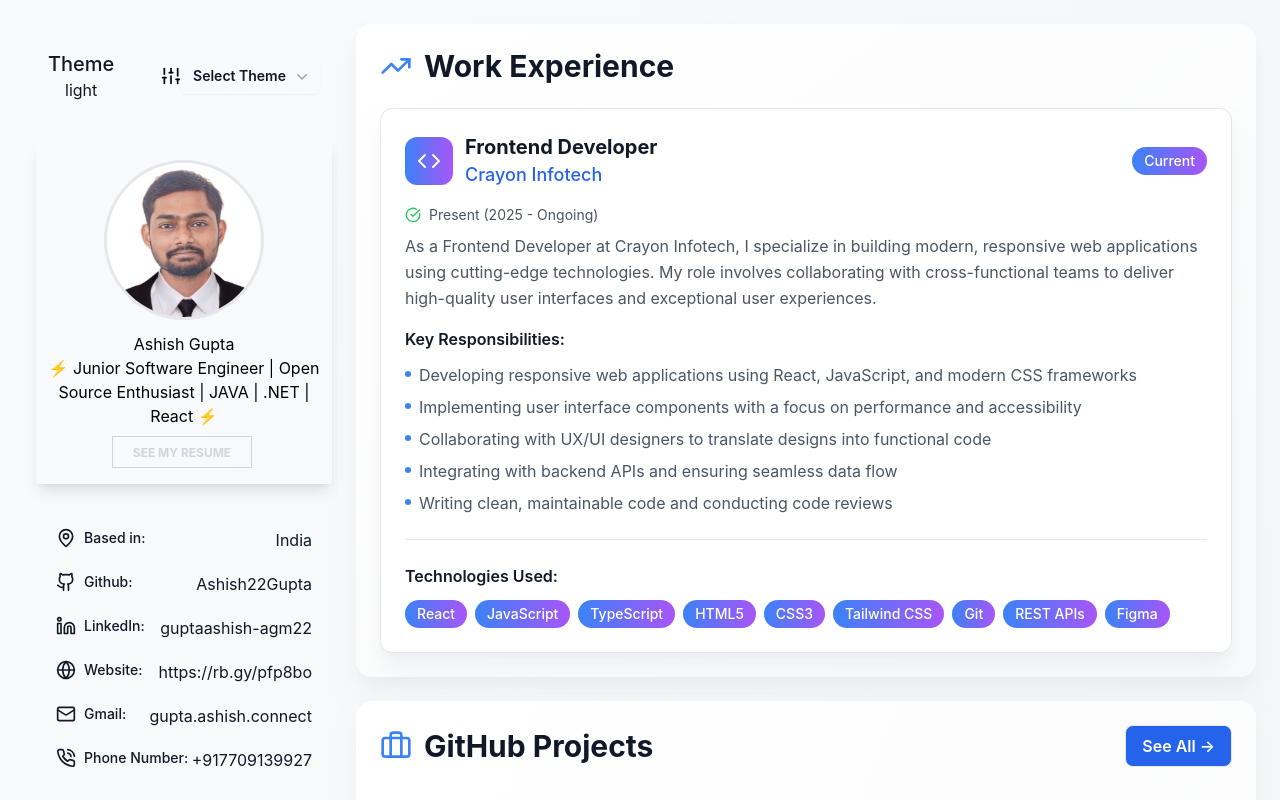
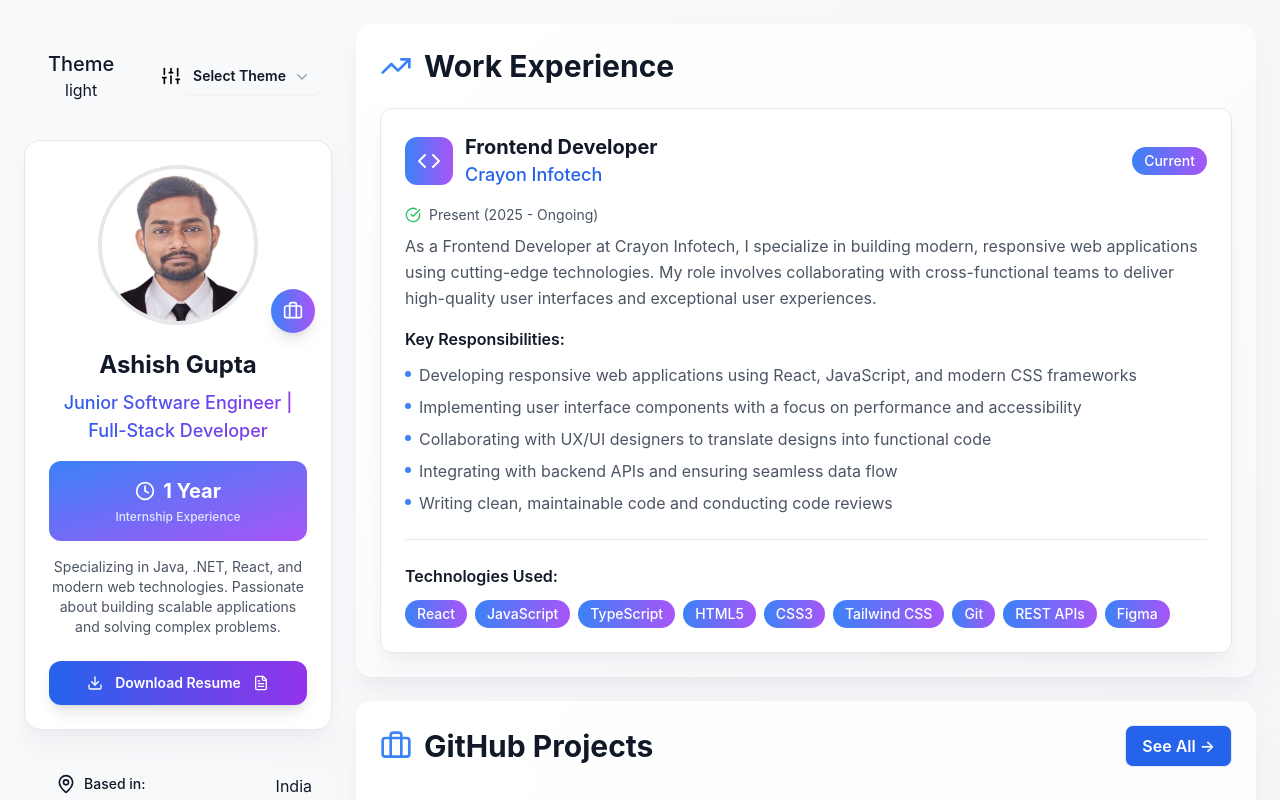
Before and after one commit to Ashish22Gupta/My-Portfolio, a React (Create React App) app: page / in a window 1280 px wide. Shown: the top 800 px of the page. Built offline with nearby package versions, Linux system fonts and the light colour scheme; the HTML template or start-up script is replaced by a standard one.

Commit message:
Update Profile.jsx

```diff
--- a/src/Component/Profile.jsx
+++ b/src/Component/Profile.jsx
@@ -1,31 +1,54 @@
 import React from "react";
+import { Download, FileText, Briefcase, Clock } from 'lucide-react';
 
-const Profile = ({ textColor, bg,border }) => {
+const Profile = ({ currentTheme }) => {
   function PDF() {
-    window.location.href = `${process.env.PUBLIC_URL}/Ashish Gupta.pdf`;
+    window.open(`${process.env.PUBLIC_URL}/Ashish Gupta.pdf`, '_blank');
   }
 
   return (
-    <div className={`${bg} ${textColor} shadow-lg shadow-white-500/50 rounded-sm mt-3 ml-3 text-black flex items-center flex-col text-center max-xl:mr-3`}>
+    <div className={`${currentTheme.card} ${currentTheme.shadow} rounded-2xl p-6 mb-6 border ${currentTheme.border} text-center`}>
+      <div className="relative mb-6">
         <img
           src={`${process.env.PUBLIC_URL}/MyPhoto.jpg`}
-        className={`rounded-full h-40 w-40 border-solid border-[3px] ${border} mt-5 max-xl:h-72 max-xl:w-72 transition-transform transform hover:scale-110`}
+          className={`rounded-full h-40 w-40 mx-auto border-4 ${currentTheme.border} transition-all duration-500 hover:scale-110`}
           alt="Ashish Gupta"
         />
-      <div className="mt-3">
-        <p className="max-xl:text-6xl max-xl:font-semibold">Ashish Gupta</p>
+        <div className="absolute -bottom-2 -right-2 bg-gradient-to-r from-blue-500 to-purple-500 text-white rounded-full p-3 shadow-lg">
+          <Briefcase className="w-5 h-5" />
         </div>
-      <div className="max-xl:text-4xl max-xl:mt-2">
-        <p>
-          ⚡ Junior Software Engineer | Open Source Enthusiast | JAVA | .NET | React ⚡
+      </div>
+
+      <div className="mb-6">
+        <h1 className={`text-2xl font-bold mb-2 ${currentTheme.textColor}`}>Ashish Gupta</h1>
+        <div className="text-lg font-medium mb-4 bg-gradient-to-r from-blue-600 to-purple-600 bg-clip-text text-transparent">
+          Junior Software Engineer | Full-Stack Developer
+        </div>
+
+        {/* Experience Stats - Updated with gradient background */}
+        <div className="grid grid-cols-1 gap-3 mb-4">
+          <div className="text-center p-4 bg-gradient-to-br from-blue-500 to-purple-500 rounded-xl">
+            <div className="flex items-center justify-center gap-2 mb-1">
+              <Clock className="w-5 h-5 text-white" />
+              <div className="text-xl font-bold text-white">1 Year</div>
+            </div>
+            <div className="text-xs text-blue-100 font-medium">Internship Experience</div>
+          </div>
+        </div>
+
+        <p className={`text-sm ${currentTheme.main}`}>
+          Specializing in Java, .NET, React, and modern web technologies. Passionate about building scalable applications and solving complex problems.
         </p>
+      </div>
+
       <button
-          className="duration-500 transition-all outline-none mr-1 border border-solid border-gray-300 px-5 py-2 bg-transparent font-bold text-gray-300 uppercase focus:outline-none active:bg-gray-700 hover:bg-gray-300 hover:text-black mt-2 text-xs h-8 mb-4 max-xl:text-3xl max-xl:h-fit max-xl:w-fit max-xl:mt-5"
         onClick={PDF}
+        className="group w-full flex items-center justify-center gap-3 bg-gradient-to-r from-blue-600 to-purple-600 text-white font-semibold py-3 px-4 rounded-xl hover:from-blue-700 hover:to-purple-700 transition-all duration-300 hover:scale-[1.02] shadow-lg text-sm"
       >
-          See My Resume
+        <Download className="w-4 h-4" />
+        Download Resume
+        <FileText className="w-4 h-4" />
       </button>
-      </div>
     </div>
   );
 };
```
Lines whose indentation alone changed are shown as unchanged.
